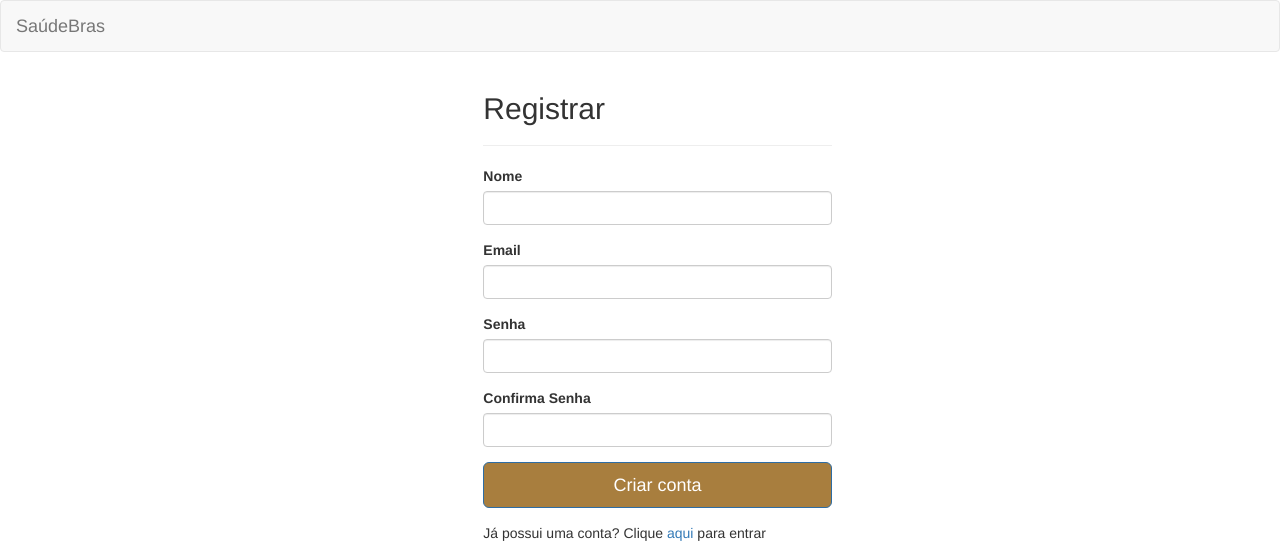
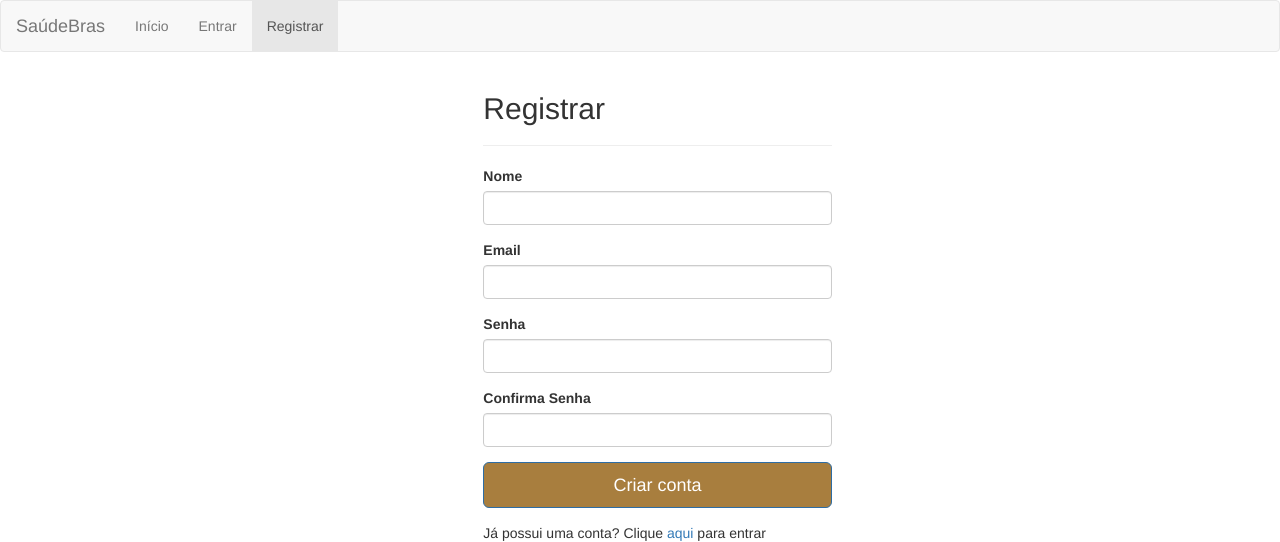
Before and after one commit to IKuuhakuI/Lumanga, a Flask app: page /registrar in a window 1280 px wide. Shown: the top 542 px of the page. Run offline with Flask 2, Linux system fonts and the light colour scheme; some libraries are stand-ins or nearby versions.

Commit message:
adiciona a aba registrar no menu

```diff
--- a/app/templates/agendar.html
+++ b/app/templates/agendar.html
@@ -12,6 +12,7 @@
             {% endif %}
             {% if logado == False %}
             <li><a href="/entrar">Entrar</a></li>
+            <li><a href="/registrar">Registrar</a></li>
             {% endif %}
 {% endblock %}
 
--- a/app/templates/consultas.html
+++ b/app/templates/consultas.html
@@ -17,6 +17,7 @@
             {% endif %}
             {% if logado == False %}
             <li><a href="/entrar">Entrar</a></li>
+            <li><a href="/registrar">Registrar</a></li>
             {% endif %}
 {% endblock %}
 
--- a/app/templates/entrar.html
+++ b/app/templates/entrar.html
@@ -16,6 +16,7 @@
             {% endif %}
             {% if logado == False %}
             <li class="active"><a href="/entrar">Entrar</a></li>
+            <li><a href="/registrar">Registrar</a></li>
             {% endif %}
 {% endblock %}
 
--- a/app/templates/eventos.html
+++ b/app/templates/eventos.html
@@ -17,6 +17,7 @@
             {% endif %}
             {% if logado == False %}
             <li><a href="/entrar">Entrar</a></li>
+            <li><a href="/registrar">Registrar</a></li>
             {% endif %}
 {% endblock %}
 
--- a/app/templates/inicio.html
+++ b/app/templates/inicio.html
@@ -17,6 +17,7 @@
             {% endif %}
             {% if logado == False %}
             <li><a href="/entrar">Entrar</a></li>
+            <li><a href="/registrar">Registrar</a></li>
             {% endif %}
 {% endblock %}
 
--- a/app/templates/registrar.html
+++ b/app/templates/registrar.html
@@ -1,6 +1,26 @@
 {% extends "base.html" %}
 
 {% block title %}Registrar{% endblock %}
+
+{% block menu %}
+            <li><a href="/">Início</a></li>
+            {% if logado == True %}
+            <li><a href="/consultas">Consultas</a></li>
+              {% endif %}
+            {% if logado == True %}
+            <li><a href="/eventos">Eventos</a></li>
+             {% endif %}
+            {% if logado == True %}
+            <li><a href="/videos">Videos</a></li>
+            {% endif %}
+            {% if logado == True %}
+            <li><a href="/user">Perfil</a></li>
+            {% endif %}
+            {% if logado == False %}
+            <li><a href="/entrar">Entrar</a></li>
+            <li class="active"><a href="/registrar">Registrar</a></li>
+            {% endif %}
+{% endblock %}
 
 {% block conteudo %}
     <div class="container">
--- a/app/templates/videos.html
+++ b/app/templates/videos.html
@@ -17,6 +17,7 @@
             {% endif %}
             {% if logado == False %}
             <li><a href="/entrar">Entrar</a></li>
+            <li><a href="/registrar">Registrar</a></li>
             {% endif %}
 {% endblock %}
 
```
Also changed, not shown: app/users.sqlite3.
